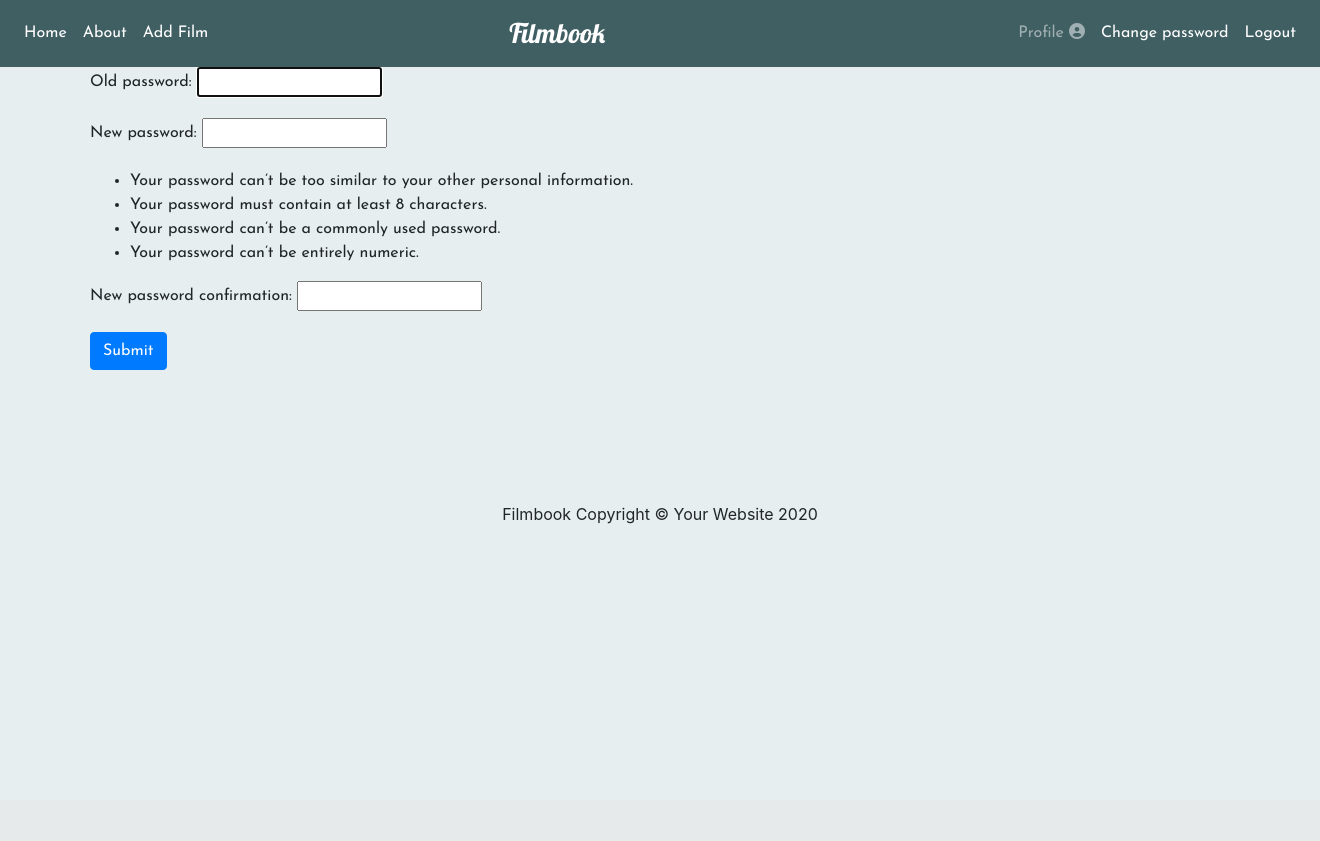
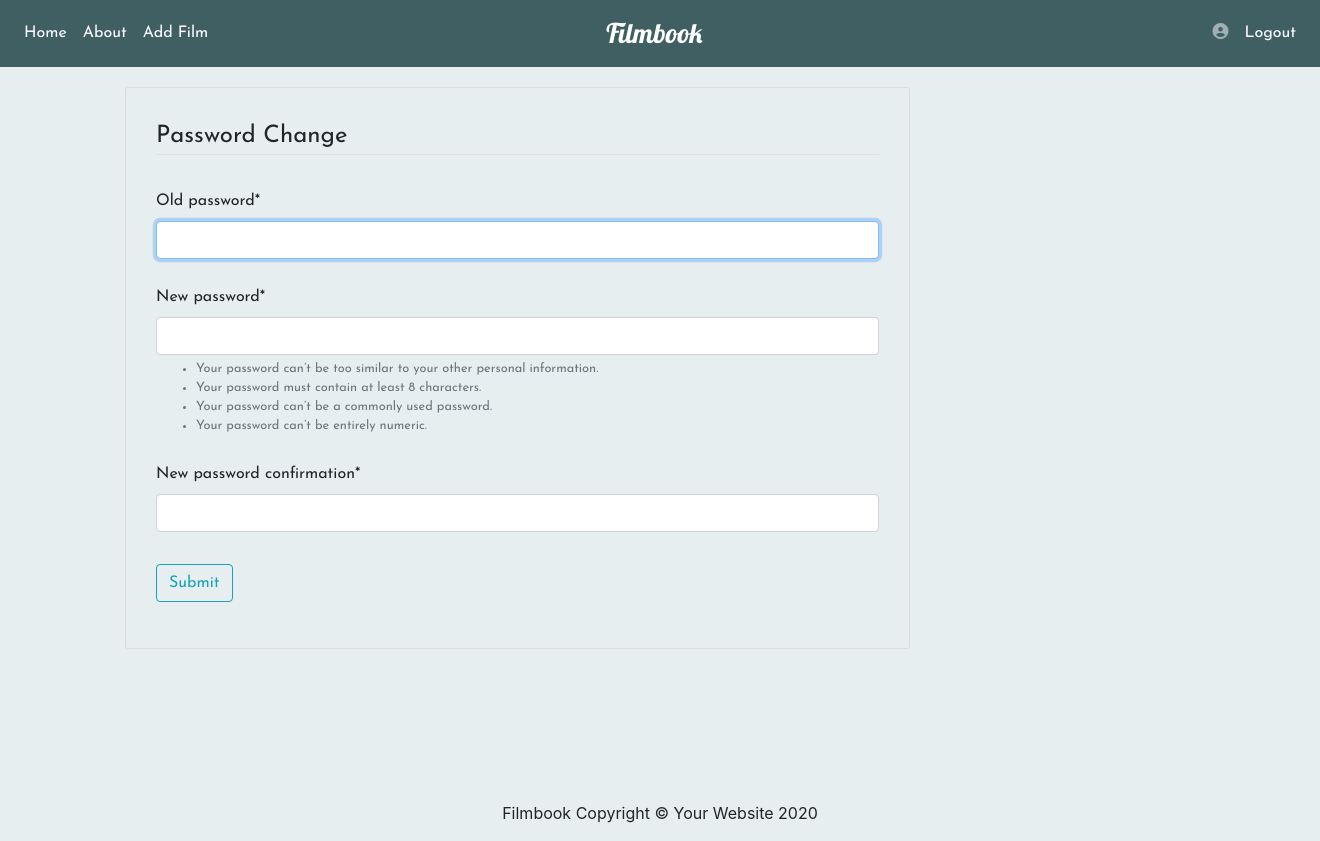
Before and after one commit to tomekmatuszewski/Filmbook, a Django app: page /password-change/ in a window 1320 px wide; the page is wider, and only the part inside the window is pictured. Before the commit the page ends 524 px from the top of that part, so only its background shows below. Run offline with Django 3.2, Linux system fonts and the light colour scheme; the visitor is signed in with stand-in values (Sample User, id 1); parts of the project's set-up code (start-up, migrations or seed data) failed here and were passed over; some libraries are stand-ins or nearby versions.

Commit message:
user registration and authentication changed

```diff
--- /dev/null
+++ b/accounts/static/accounts/css/accounts.css
@@ -0,0 +1,11 @@
+.user-content .content-section{
+    border: 1px solid #dddddd;
+    border-radius: 3px;
+    margin: 20px;
+    padding: 30px;
+
+}
+
+.user-content label{
+    margin-top: 10px;
+}
--- /dev/null
+++ b/accounts/templates/accounts/form_password_change.html
@@ -0,0 +1,20 @@
+{% extends "base.html" %}
+{% load crispy_forms_tags %}
+{% block content %}
+
+    <div class="user-content col-md-9">
+         <div class="content-section">
+            <form action="" method="post" enctype="multipart/form-data">
+                {% csrf_token %}
+                <fieldset class="form-group">
+                    <legend class="border-bottom mb-4">Password Change</legend>
+                    {{ form|crispy }}
+                </fieldset>
+                <div class="form-group">
+                    <button class="btn btn-outline-info" type="submit">Submit</button>
+                </div>
+            </form>
+        </div>
+    </div>
+
+{% endblock %}
--- a/accounts/templates/signup_form.html
+++ b/accounts/templates/accounts/signup_form.html
@@ -1,4 +1,4 @@
-% extends "base.html" %}
+{% extends "base.html" %}
 {% load crispy_forms_tags %}
 {% block content %}
 
--- a/accounts/templates/user_profile.html
+++ b/accounts/templates/accounts/user_profile.html
@@ -5,7 +5,7 @@
     <div class="user-content col-md-9">
         <div class="content-section">
             <div class="media">
-                <img class="rounded-circle account-img mb-3" src="{{ user.profile.image.url }}" width="100" height="100">
+                <img class="rounded-circle account-img mb-3" src="{{ user.profile.photo.url }}" width="100" height="100">
                 <div class="media-body">
                     <h4 class="account-heading ml-4">username: {{ user.username }}</h4>
                     <p class="text-secondary ml-4">email: {{ user.email }}</p>
@@ -21,7 +21,7 @@
                 <div class="form-group">
                     <button class="btn btn-outline-info" type="submit">Update Profile Info</button>
                     <a class="btn btn-outline-info ml-2" href="{% url 'password-change' %}">Change Password</a>
-                    <a class="btn btn-outline-danger ml-2" href="{% url 'user-delete' user.pk %}">Delete Account</a>
+                    <a class="btn btn-outline-danger ml-2" href="#">Delete Account</a>
                 </div>
             </form>
         </div>
--- a/accounts/templates/form.html
+++ /dev/null
@@ -1,9 +0,0 @@
-{% extends "base.html" %}
-
-{% block content %}
-  <form method="post">
-    {% csrf_token %}
-    {{ form.as_p }}
-    <input type="submit" value="Submit" class="btn btn-primary">
-  </form>
-{% endblock %}
--- a/accounts/urls.py
+++ b/accounts/urls.py
@@ -7,7 +7,7 @@ from accounts.views.views import (MyLoginView, MyPasswordChangeView, SignUpView,
 urlpatterns = [
     path("signup/", SignUpView.as_view(), name="signup"),
     path("login/", MyLoginView.as_view(), name='login'),
-    path('logout/', LogoutView.as_view(template_name="logout.html"), name='logout'),
-    path('password-change/', MyPasswordChangeView.as_view(), name='password_change'),
-    path('account/<int:pk>/profile-update/', UserUpdateView.as_view(), name='user_update')
+    path('logout/', LogoutView.as_view(template_name="accounts/logout.html"), name='logout'),
+    path('password-change/', MyPasswordChangeView.as_view(), name='password-change'),
+    path('account/profile/<int:pk>/', UserUpdateView.as_view(), name='user-update')
 ]
--- a/accounts/views/views.py
+++ b/accounts/views/views.py
@@ -12,15 +12,15 @@ from accounts.forms.forms import ProfileUpdateForm, UserUpdateForm
 class SignUpView(CreateView):
     form_class = SignUpForm
     success_url = reverse_lazy("login")
-    template_name = "form.html"
+    template_name = "accounts/signup_form.html"
 
 
 class MyLoginView(LoginView):
-    template_name = 'form.html'
+    template_name = 'accounts/form_login.html'
 
 
 class MyPasswordChangeView(LoginRequiredMixin, PasswordChangeView):
-    template_name = 'form.html'
+    template_name = 'accounts/form_password_change.html'
     success_url = reverse_lazy('home')
 
     def form_valid(self, form):
@@ -32,7 +32,7 @@ class MyPasswordChangeView(LoginRequiredMixin, PasswordChangeView):
 class UserUpdateView(LoginRequiredMixin, UserPassesTestMixin, UpdateView):
 
     model = User
-    template_name = "user_profile.html"
+    template_name = "accounts/user_profile.html"
     form_class = UserUpdateForm
 
     def post(self, request, *args, **kwargs):
--- a/templates/base.html
+++ b/templates/base.html
@@ -19,6 +19,7 @@
 
     <link rel="stylesheet" type="text/css" href="{% static 'css/main.css' %}"/>
     <link rel="stylesheet" type="text/css" href="{% static 'films/css/films.css' %}"/>
+    <link rel="stylesheet" type="text/css" href="{% static 'accounts/css/accounts.css' %}"/>
 
     <script src="https://kit.fontawesome.com/0a451c7507.js" crossorigin="anonymous"></script>
     <link rel="preconnect" href="https://fonts.gstatic.com">
@@ -62,10 +63,8 @@
             <ul class="navbar-nav ml-auto">
                 {% if user.is_authenticated %}
                     <li class="nav-item">
-                        <a class="nav-link" href="{% url 'user_update' %}">Profile <i class="fas fa-user-circle"></i></a>
-                    <li class="nav-item active">
-                        <a class="nav-link" href="{% url 'password_change' %}">Change password <span class="sr-only">(current)</span></a>
-                    </li>
+                        <a class="nav-link" href="{% url 'user-update' user.pk %}"><i class="fas fa-user-circle"></i></a>
+
                     </li>
                     <li class="nav-item active">
                         <a class="nav-link" href="{% url 'logout' %}">Logout <span class="sr-only">(current)</span></a>
```
Also changed, not shown: accounts/templates/accounts/form_login.html (added, +19 -0 lines), accounts/templates/accounts/logout.html (renamed from accounts/templates/logout.html).
